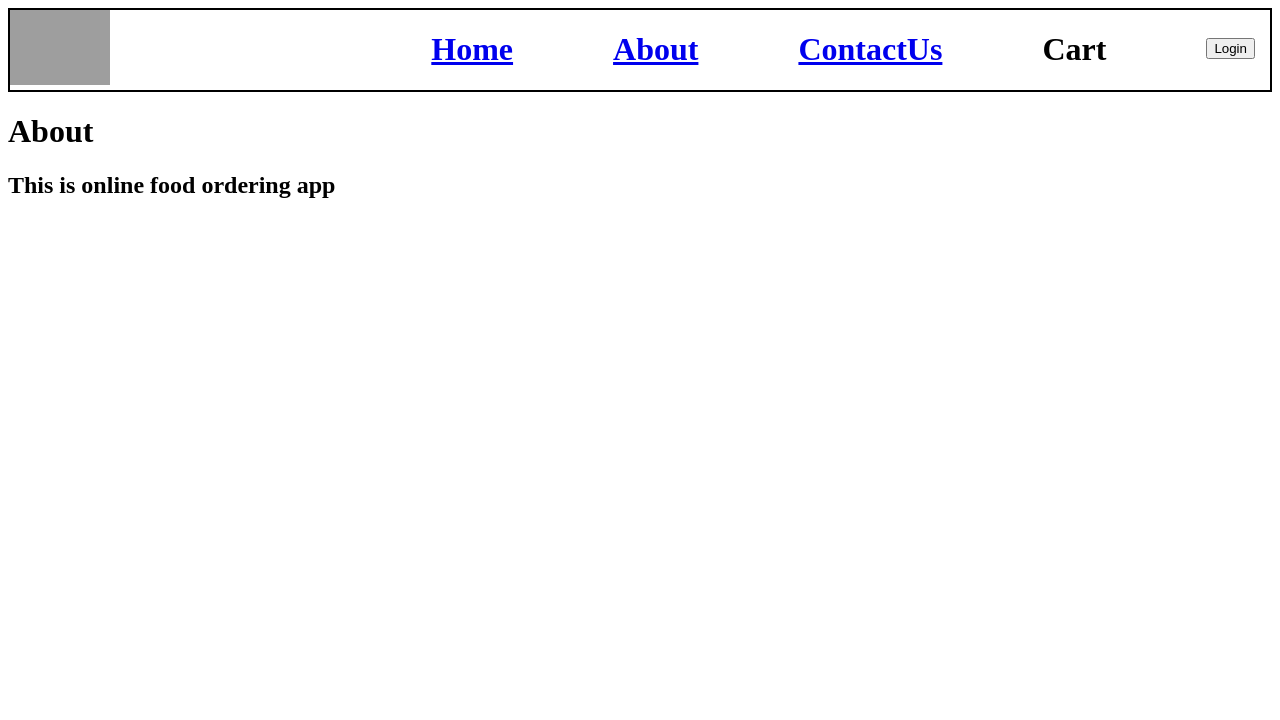
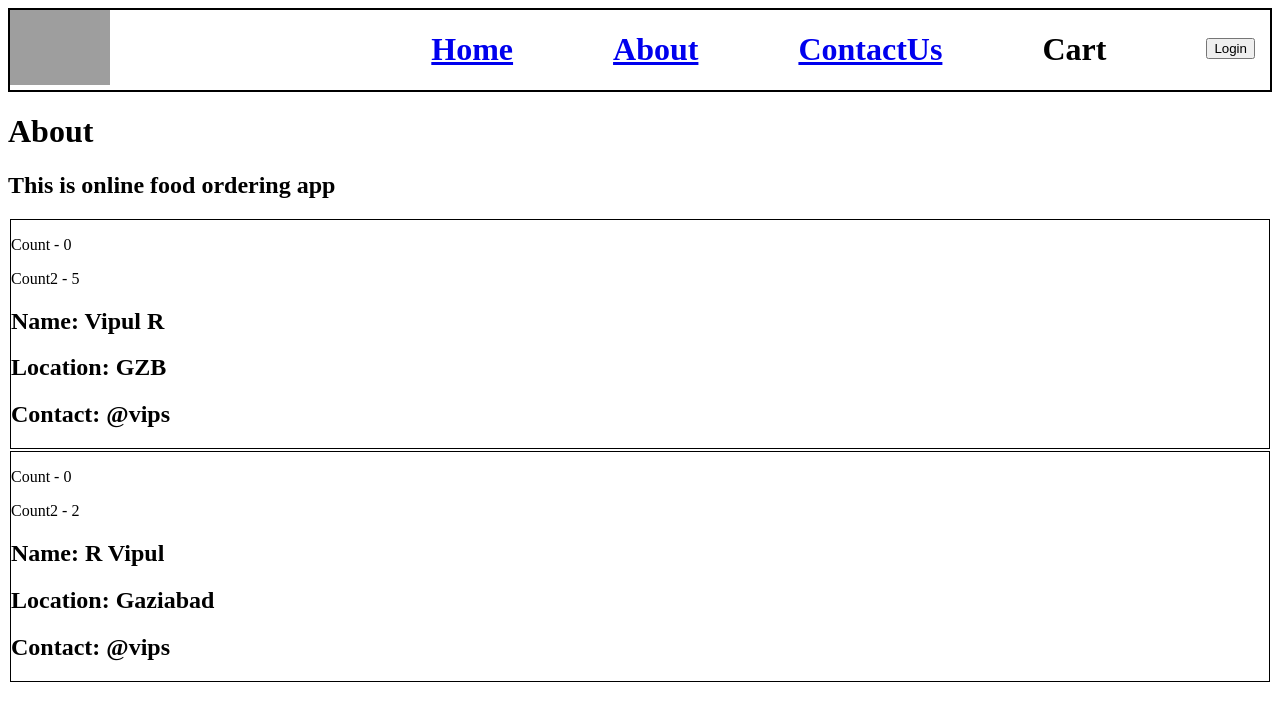
Before and after one commit to vipulprakashrai/React101, a React (Vite) app: page /about in a window 1280 px wide. Shown: the top 720 px of the page. Built offline with nearby package versions, Linux system fonts and the light colour scheme; grey boxes are pictures that could not be loaded.

Commit message:
class based component

```diff
--- a/index.css
+++ b/index.css
@@ -67,3 +67,8 @@ p{
     border: 2px solid black;
     box-shadow: rgba(14, 30, 37, 0.12) 0px 2px 4px 0px, rgba(14, 30, 37, 0.32) 0px 2px 16px 0px;
 }
+
+.user{
+    margin: 2px;
+    border: 1px solid black;
+}
--- a/src/components/About.js
+++ b/src/components/About.js
@@ -1,8 +1,13 @@
+import User from "./User.js"
+import UserClass from "./UserClass.js"
+
 export default function About(){
     return(
         <>
         <h1>About</h1>
         <h2>This is online food ordering app</h2>
+        <User name={"Vipul R"}/>
+        <UserClass name={"R Vipul"} location={"Gaziabad"}/>
         </>
     )
 }
--- a/src/components/Header.js
+++ b/src/components/Header.js
@@ -5,7 +5,7 @@ import { useState } from "react";
 const Header = () => {
 
 const [loginbtn, setloginbtn] = useState("Login");
-console.log("header rendered");
+
     return(
       <div className="header">
         <div id="logo">
--- a/src/components/RestaurantMenu.js
+++ b/src/components/RestaurantMenu.js
@@ -38,7 +38,7 @@ return(
             <h1>{resMenu?.data?.cards[0]?.card?.card?.info?.name}</h1>
             <p>{resMenu?.data?.cards[0]?.card?.card?.info?.avgRating} *</p>
             <p>{resMenu?.data?.cards[0]?.card?.card?.info?.cuisines.toString()}</p>
-            <h3>Recommended</h3>
+
             <ul>
              { itemCards && itemCards.map((item) => <li key={item?.card?.info?.id}>{item?.card?.info?.name}</li>)}
             </ul>
--- a/src/components/Submenu.js
+++ b/src/components/Submenu.js
@@ -1,8 +1,8 @@
 const Submenu = ({data, title}) =>{
 
     return(
-        <div className="">
-            <h1>{title}</h1>
+        <div>
+          <h1>{title}</h1>
           {data.map((item) => {
             return <div>{item.card.info.name}</div>
           })}
--- /dev/null
+++ b/src/components/User.js
@@ -0,0 +1,16 @@
+import {useState} from "react";
+
+export default function User(props){
+    const [count] = useState(0);
+    const [count2] = useState(5);
+
+    return(
+        <div className="user">
+         <p>Count - {count}</p>
+         <p>Count2 - {count2}</p>
+        <h2>Name: {props.name}</h2>
+        <h2>Location: GZB</h2>
+        <h2>Contact: @vips</h2>
+        </div>
+    )
+}
--- /dev/null
+++ b/src/components/UserClass.js
@@ -0,0 +1,27 @@
+import React from "react";
+class UserClass extends React.Component{
+    constructor(props){
+       super(props);
+       console.log(props);
+
+       this.state = {
+         count: 0,
+         count2: 2,
+       }
+    }
+    render(){
+       const{location} = this.props;
+       const {count2} = this.state;
+        return(
+            <div className="user">
+                <p>Count - {this.state.count}</p>
+                <p>Count2 - {count2}</p>
+              <h2>Name: {this.props.name}</h2>
+              <h2>Location: {location}</h2>
+              <h2>Contact: @vips</h2>
+            </div>
+        )
+    }
+}
+
+export default UserClass;
```
